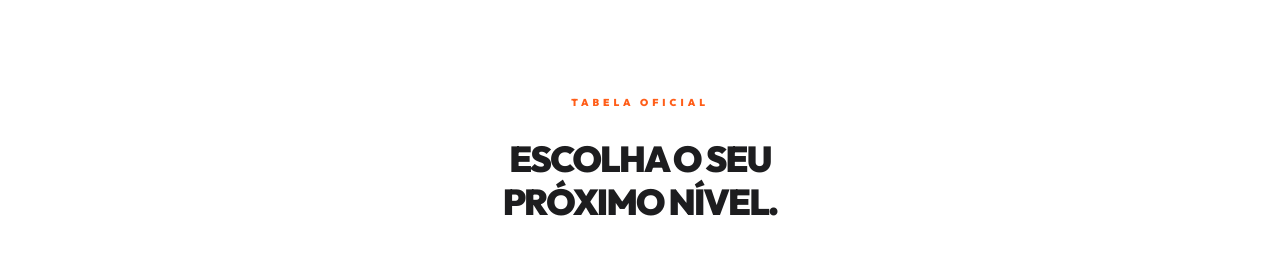
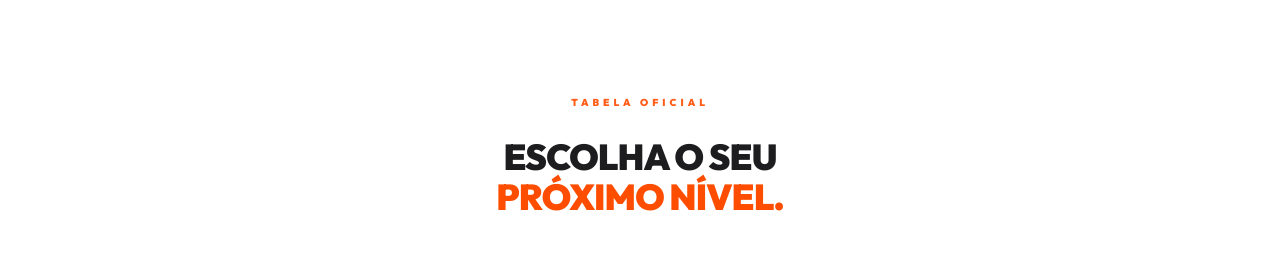
Before and after one commit to Monteiromathe550/VULPE, a React (Vite) app: page / in a window 1280 px wide. Shown: the part 840-1109 px from the top of the page. Built offline with nearby package versions, Linux system fonts and the light colour scheme.

Commit message:
Ajuste fino 01

```diff
--- a/src/components/ProductGrid.tsx
+++ b/src/components/ProductGrid.tsx
@@ -45,9 +45,9 @@ export function ProductGrid() {
             <div className="h-[1px] w-full bg-primary/30 mt-3" />
           </motion.div>
 
-          <h2 className="text-4xl lg:text-6xl font-black text-foreground tracking-tighter leading-[1.2] lg:leading-[0.9] uppercase mb-10">
+          <h2 className="text-4xl lg:text-7xl font-black text-foreground tracking-tight lg:tracking-tightest leading-[1.3] lg:leading-[1.1] uppercase mb-8 lg:mb-12">
             Escolha o seu<br />
-            <span className="text-black/30">Próximo Nível.</span>
+            <span className="text-primary">Próximo Nível.</span>
           </h2>
 
           <p className="text-muted-foreground text-base lg:text-xl font-medium max-w-2xl mx-auto leading-relaxed">
```
